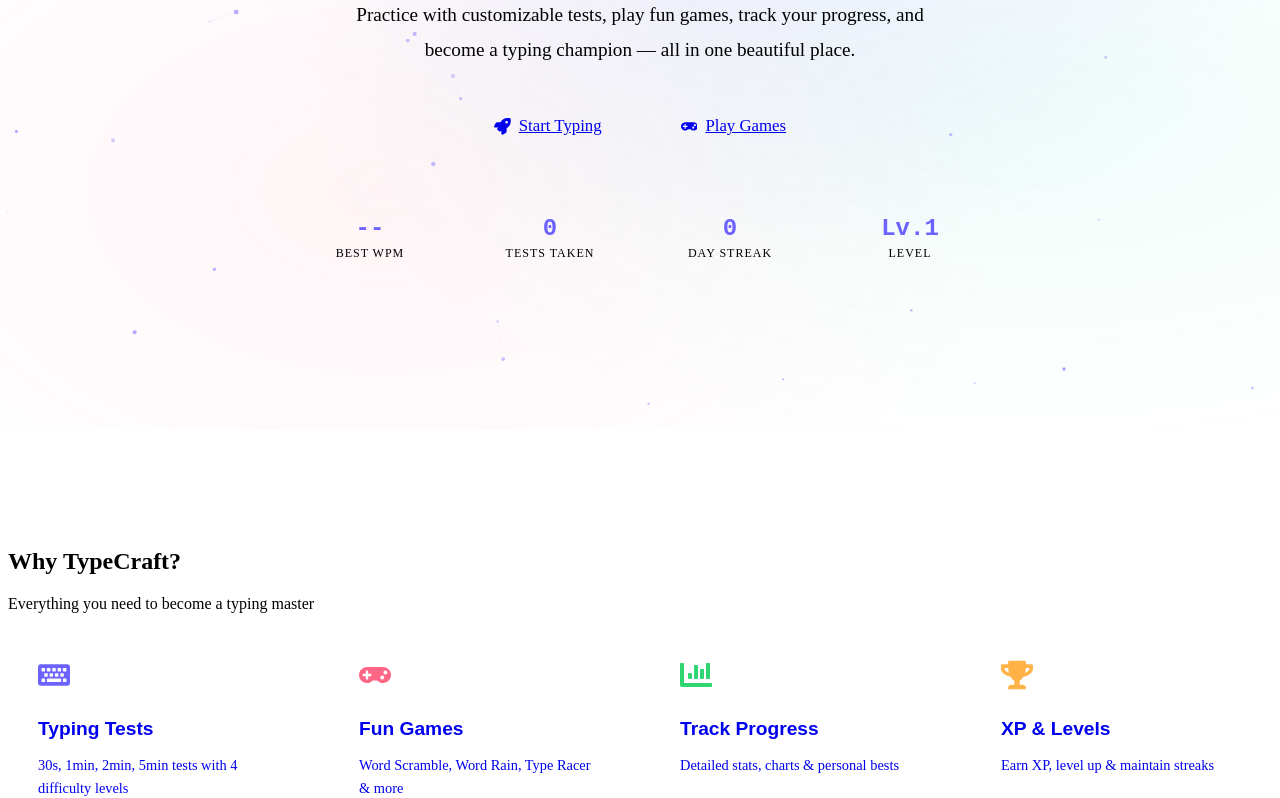
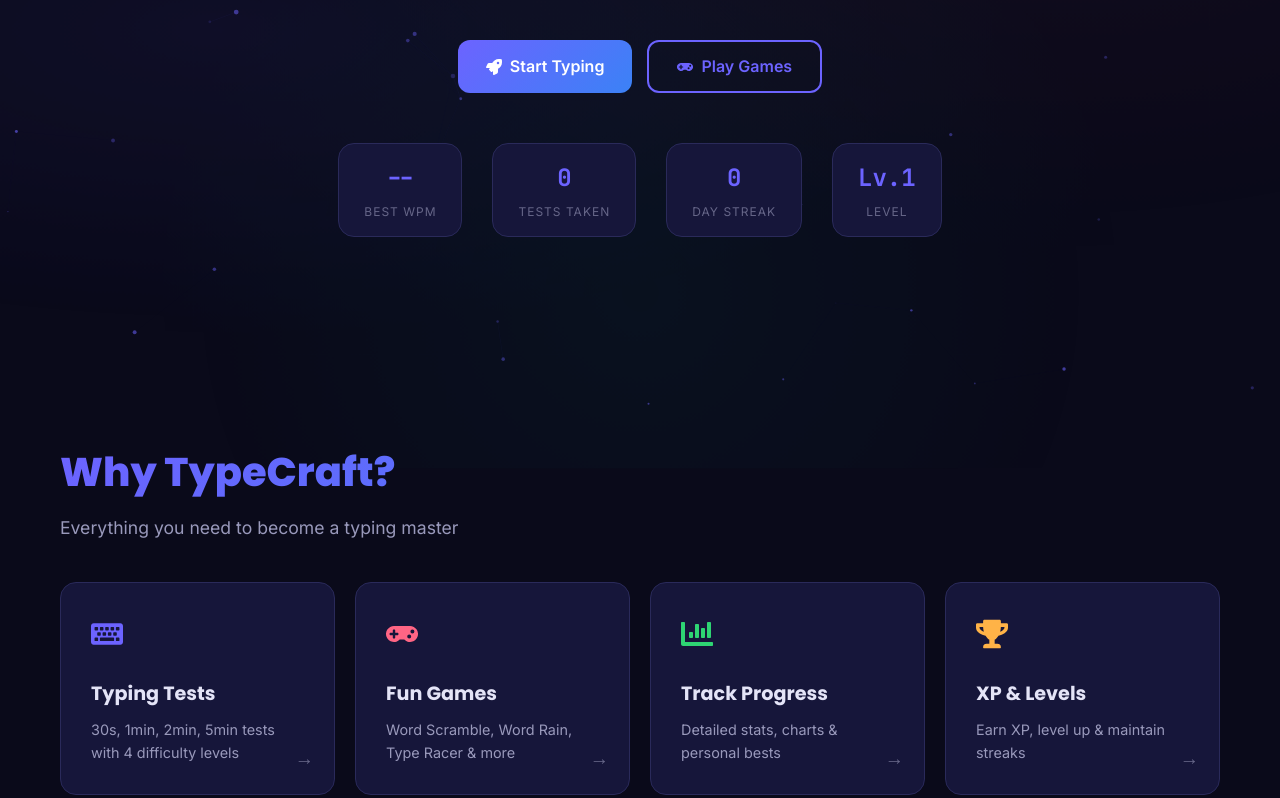
Before and after one commit to gomit32/typecraft, a React (Vite) app: page / in a window 1280 px wide. Shown: the part 370-1168 px from the top of the page. Built offline with nearby package versions, Linux system fonts and the light colour scheme.

Commit message:
Refactor dynamic background and animations in CSS

```diff
--- a/src/styles/global.css
+++ b/src/styles/global.css
@@ -1,4 +1,116 @@
-/* ===== DYNAMIC BACKGROUND ===== */
+@import url('https://fonts.googleapis.com/css2?family=Inter:wght@300;400;500;600;700;800&family=JetBrains+Mono:wght@300;400;500;600;700&family=Poppins:wght@300;400;500;600;700;800;900&display=swap');
+
+@import './variables.css';
+@import './animations.css';
+
+*,
+*::before,
+*::after {
+  margin: 0;
+  padding: 0;
+  box-sizing: border-box;
+}
+
+html {
+  scroll-behavior: smooth;
+}
+
+body {
+  font-family: var(--font-primary);
+  background-color: var(--bg-primary);
+  color: var(--text-primary);
+  line-height: 1.6;
+  overflow-x: hidden;
+  transition: background-color 0.4s ease, color 0.4s ease;
+  min-height: 100vh;
+}
+
+#root {
+  min-height: 100vh;
+  display: flex;
+  flex-direction: column;
+}
+
+a { text-decoration: none; color: inherit; }
+ul, ol { list-style: none; }
+button { cursor: pointer; border: none; outline: none; font-family: inherit; background: none; }
+input, textarea { outline: none; border: none; font-family: inherit; background: none; }
+img { max-width: 100%; display: block; }
+
+::-webkit-scrollbar { width: 8px; }
+::-webkit-scrollbar-track { background: var(--bg-primary); }
+::-webkit-scrollbar-thumb { background: var(--accent-primary); border-radius: 4px; }
+::selection { background: var(--accent-primary); color: white; }
+
+.container {
+  max-width: var(--container-max);
+  margin: 0 auto;
+  padding: 0 20px;
+  width: 100%;
+}
+
+.page-wrapper {
+  min-height: calc(100vh - var(--navbar-height));
+  padding-top: calc(var(--navbar-height) + 20px);
+  padding-bottom: 40px;
+}
+
+.section-title {
+  font-family: var(--font-display);
+  font-size: 2.5rem;
+  font-weight: 800;
+  background: var(--gradient-primary);
+  -webkit-background-clip: text;
+  -webkit-text-fill-color: transparent;
+  background-clip: text;
+  margin-bottom: 10px;
+}
+
+.section-subtitle {
+  color: var(--text-secondary);
+  font-size: 1.1rem;
+  margin-bottom: 40px;
+}
+
+.btn-primary {
+  background: var(--gradient-primary);
+  color: white;
+  padding: 12px 28px;
+  border-radius: var(--radius-md);
+  font-weight: 600;
+  font-size: 1rem;
+  transition: all 0.3s ease;
+  display: inline-flex;
+  align-items: center;
+  gap: 8px;
+}
+
+.btn-primary:hover {
+  transform: translateY(-2px);
+  box-shadow: 0 0 25px rgba(108, 99, 255, 0.4);
+}
+
+.btn-secondary {
+  background: transparent;
+  color: var(--accent-primary);
+  padding: 12px 28px;
+  border: 2px solid var(--accent-primary);
+  border-radius: var(--radius-md);
+  font-weight: 600;
+  font-size: 1rem;
+  transition: all 0.3s ease;
+  display: inline-flex;
+  align-items: center;
+  gap: 8px;
+}
+
+.btn-secondary:hover {
+  background: var(--accent-primary);
+  color: white;
+  transform: translateY(-2px);
+}
+
+/* Dynamic Background */
 body::before {
   content: '';
   position: fixed;
@@ -12,33 +124,23 @@ body::before {
     radial-gradient(ellipse at 50% 80%, rgba(0, 212, 170, 0.05) 0%, transparent 50%);
   pointer-events: none;
   z-index: 0;
-  animation: bgShift 20s ease infinite alternate;
-}
-
-@keyframes bgShift {
-  0% {
-    background:
-      radial-gradient(ellipse at 20% 50%, rgba(108, 99, 255, 0.08) 0%, transparent 50%),
-      radial-gradient(ellipse at 80% 20%, rgba(255, 101, 132, 0.06) 0%, transparent 50%),
-      radial-gradient(ellipse at 50% 80%, rgba(0, 212, 170, 0.05) 0%, transparent 50%);
-  }
-  50% {
-    background:
-      radial-gradient(ellipse at 60% 30%, rgba(108, 99, 255, 0.1) 0%, transparent 50%),
-      radial-gradient(ellipse at 30% 70%, rgba(255, 101, 132, 0.07) 0%, transparent 50%),
-      radial-gradient(ellipse at 80% 60%, rgba(0, 212, 170, 0.06) 0%, transparent 50%);
-  }
-  100% {
-    background:
-      radial-gradient(ellipse at 40% 80%, rgba(108, 99, 255, 0.08) 0%, transparent 50%),
-      radial-gradient(ellipse at 70% 40%, rgba(255, 101, 132, 0.06) 0%, transparent 50%),
-      radial-gradient(ellipse at 20% 30%, rgba(0, 212, 170, 0.05) 0%, transparent 50%);
-  }
+  animation: bgFloat 15s ease infinite alternate;
 }
 
 [data-theme="light"] body::before {
   background:
-    radial-gradient(ellipse at 20% 50%, rgba(108, 99, 255, 0.05) 0%, transparent 50%),
+    radial-gradient(ellipse at 20% 50%, rgba(108, 99, 255, 0.06) 0%, transparent 50%),
     radial-gradient(ellipse at 80% 20%, rgba(255, 101, 132, 0.04) 0%, transparent 50%),
-    radial-gradient(ellipse at 50% 80%, rgba(0, 212, 170, 0.03) 0%, transparent 50%);
+    radial-gradient(ellipse at 50% 80%, rgba(0, 212, 170, 0.04) 0%, transparent 50%);
 }
+
+@keyframes bgFloat {
+  0% { opacity: 1; transform: scale(1); }
+  50% { opacity: 0.8; transform: scale(1.1); }
+  100% { opacity: 1; transform: scale(1); }
+}
+
+@media (max-width: 768px) {
+  .section-title { font-size: 1.8rem; }
+  .section-subtitle { font-size: 1rem; }
+}
```
